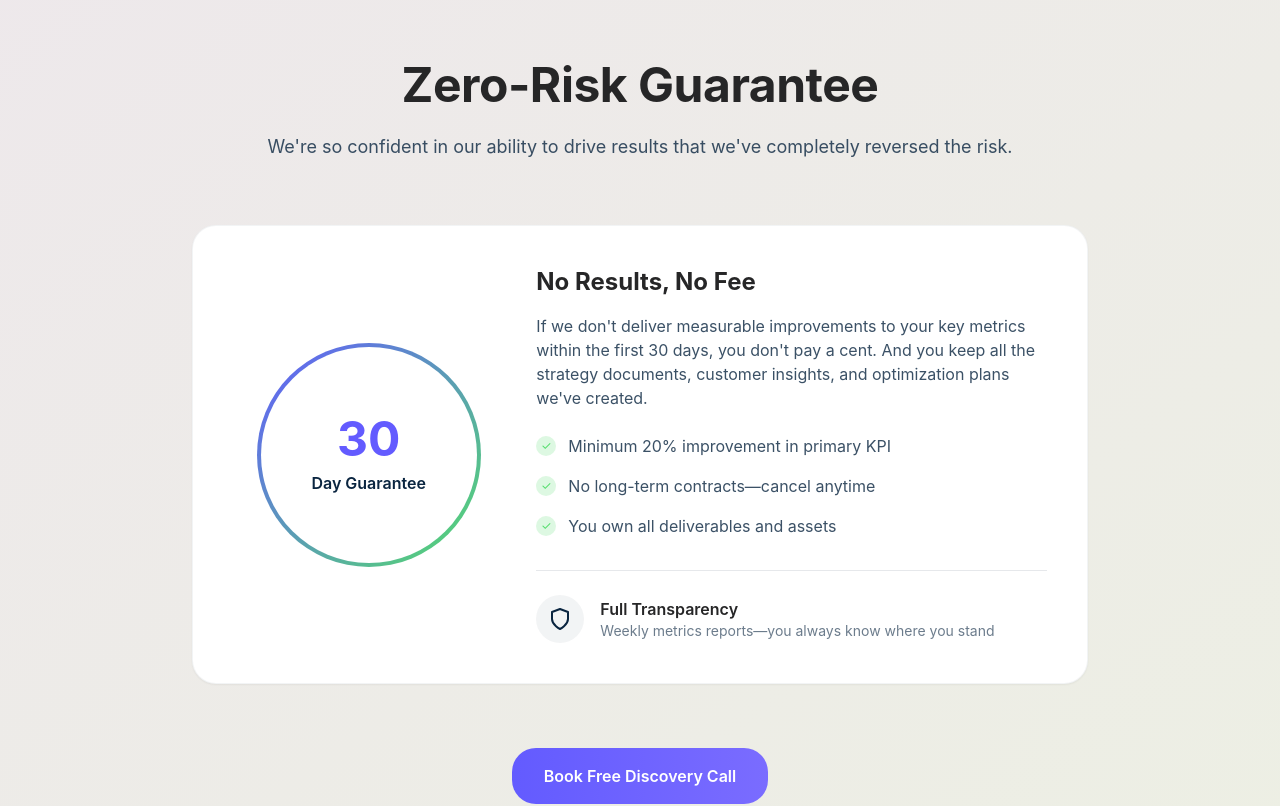
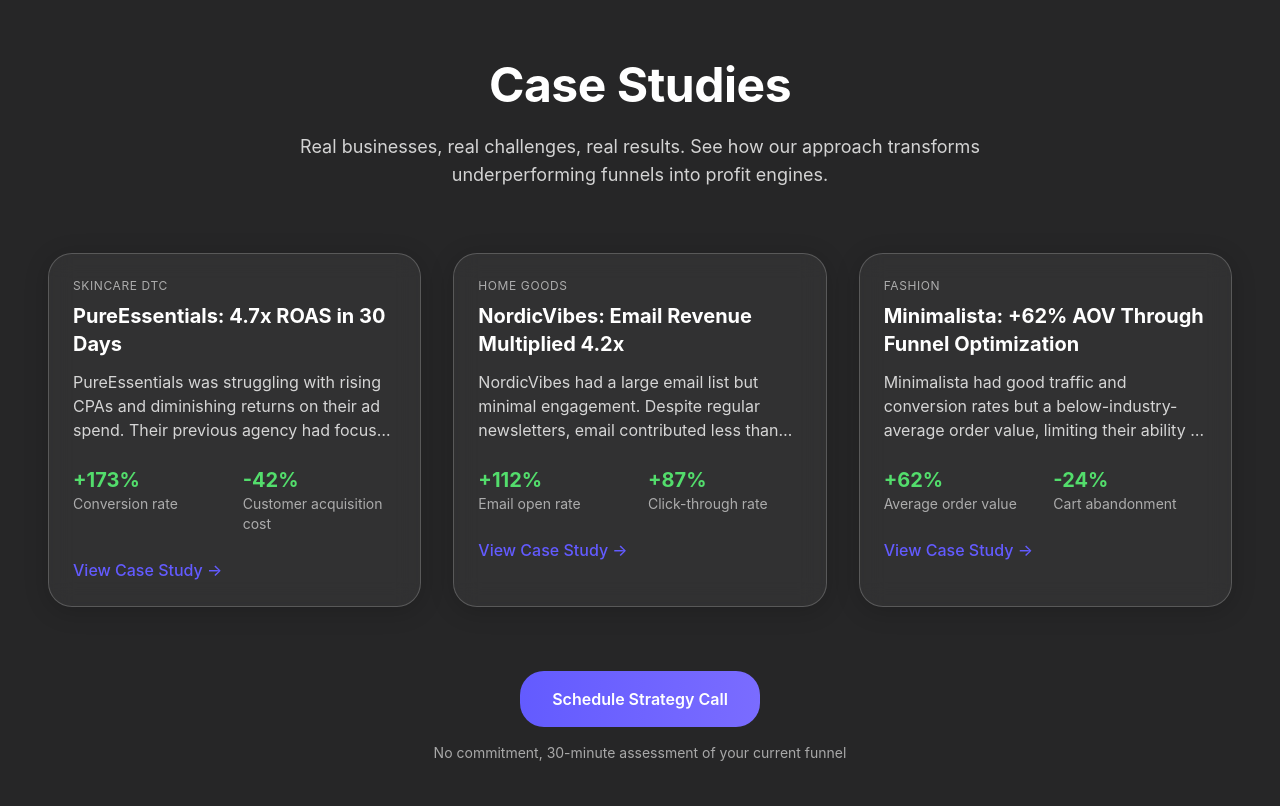
Before and after one commit to datagekko/zentric-digital, a Next.js app: page / in a window 1280 px wide. Shown: the part 7900-8706 px from the top of the page. Built offline with nearby package versions, Linux system fonts and the light colour scheme.

Commit message:
Add Case Studies section to showcase client success stories

```diff
--- /dev/null
+++ b/app/components/sections/CaseStudies.tsx
@@ -0,0 +1,193 @@
+'use client';
+
+import { useState } from 'react';
+import { motion } from 'framer-motion';
+import { useInView } from 'react-intersection-observer';
+
+const CaseStudies = () => {
+  const [ref, inView] = useInView({
+    triggerOnce: true,
+    threshold: 0.1,
+  });
+
+  const [expandedStudy, setExpandedStudy] = useState<number | null>(null);
+
+  const fadeUp = {
+    hidden: { opacity: 0, y: 20 },
+    visible: {
+      opacity: 1,
+      y: 0,
+      transition: {
+        duration: 0.4,
+        ease: [0.16, 1, 0.3, 1]
+      }
+    }
+  };
+
+  // Case studies data - would be fetched from CMS in production
+  const caseStudies = [
+    {
+      id: 1,
+      title: "PureEssentials: 4.7x ROAS in 30 Days",
+      industry: "Skincare DTC",
+      challenge: "PureEssentials was struggling with rising CPAs and diminishing returns on their ad spend. Their previous agency had focused on vanity metrics while true profitability declined.",
+      solution: "We redesigned their acquisition funnel with our Velocity Stack, implementing pre-segmentation on landing pages, behavioral targeting, and AI-optimized email sequences.",
+      results: [
+        { label: "Conversion rate", value: "+173%" },
+        { label: "Customer acquisition cost", value: "-42%" },
+        { label: "ROAS", value: "4.7x" },
+        { label: "Additional monthly profit", value: "+€37K" }
+      ],
+      timeline: "30 days",
+      image: "/images/case-study-1.jpg"
+    },
+    {
+      id: 2,
+      title: "NordicVibes: Email Revenue Multiplied 4.2x",
+      industry: "Home Goods",
+      challenge: "NordicVibes had a large email list but minimal engagement. Despite regular newsletters, email contributed less than 5% of their total revenue.",
+      solution: "We implemented our precision segmentation system, creating behavioral triggers and a dynamic content strategy that delivered personalized messaging based on purchase history and site behavior.",
+      results: [
+        { label: "Email open rate", value: "+112%" },
+        { label: "Click-through rate", value: "+87%" },
+        { label: "Email revenue", value: "4.2x" },
+        { label: "List churn", value: "-38%" }
+      ],
+      timeline: "45 days",
+      image: "/images/case-study-2.jpg"
+    },
+    {
+      id: 3,
+      title: "Minimalista: +62% AOV Through Funnel Optimization",
+      industry: "Fashion",
+      challenge: "Minimalista had good traffic and conversion rates but a below-industry-average order value, limiting their ability to scale profitably with increasing ad costs.",
+      solution: "We rebuilt their product detail pages with dynamic upsell flows and implemented post-purchase upsell sequences that delivered personalized recommendations based on purchase behavior.",
+      results: [
+        { label: "Average order value", value: "+62%" },
+        { label: "Cart abandonment", value: "-24%" },
+        { label: "Customer lifetime value", value: "+41%" },
+        { label: "Profit margin", value: "+18%" }
+      ],
+      timeline: "60 days",
+      image: "/images/case-study-3.jpg"
+    }
+  ];
+
+  const toggleExpanded = (id: number) => {
+    if (expandedStudy === id) {
+      setExpandedStudy(null);
+    } else {
+      setExpandedStudy(id);
+    }
+  };
+
+  return (
+    <section className="py-20 bg-onyx text-white relative">
+      <div ref={ref} className="container mx-auto px-6 md:px-12 relative z-10 max-w-7xl">
+        <motion.div
+          initial="hidden"
+          animate={inView ? "visible" : "hidden"}
+          transition={{ staggerChildren: 0.2 }}
+          className="space-y-16"
+        >
+          <motion.div variants={fadeUp} className="text-center max-w-3xl mx-auto">
+            <h2 className="text-3xl md:text-4xl lg:text-5xl font-bold mb-6">
+              Case Studies
+            </h2>
+            <p className="text-white/80 text-lg">
+              Real businesses, real challenges, real results. See how our approach transforms underperforming funnels into profit engines.
+            </p>
+          </motion.div>
+
+          {/* Case Studies Grid */}
+          <motion.div variants={fadeUp} className="grid grid-cols-1 lg:grid-cols-3 gap-8">
+            {caseStudies.map((study) => (
+              <motion.div
+                key={study.id}
+                className={`glass transition-all duration-300 ease-out overflow-hidden ${
+                  expandedStudy === study.id ? 'lg:col-span-3 lg:grid lg:grid-cols-3 lg:gap-6' : ''
+                }`}
+                layout
+              >
+                {/* Card Header - Always visible */}
+                <div className={`p-6 ${expandedStudy === study.id ? 'lg:col-span-1' : ''}`}>
+                  <div className="text-xs text-white/60 uppercase tracking-wider mb-2">{study.industry}</div>
+                  <h3 className="text-xl font-bold mb-3">{study.title}</h3>
+
+                  {expandedStudy !== study.id && (
+                    <>
+                      <p className="text-white/80 mb-6 line-clamp-3">
+                        {study.challenge}
+                      </p>
+                      <div className="grid grid-cols-2 gap-4 mb-6">
+                        {study.results.slice(0, 2).map((result, idx) => (
+                          <div key={idx}>
+                            <div className="text-mint-green font-bold text-xl">{result.value}</div>
+                            <div className="text-white/60 text-sm">{result.label}</div>
+                          </div>
+                        ))}
+                      </div>
+                    </>
+                  )}
+
+                  <button
+                    onClick={() => toggleExpanded(study.id)}
+                    className="btn-tertiary text-iris-purple hover:text-mint-green transition-colors"
+                  >
+                    {expandedStudy === study.id ? 'View Less' : 'View Case Study'} →
+                  </button>
+                </div>
+
+                {/* Expanded Content */}
+                {expandedStudy === study.id && (
+                  <div className="lg:col-span-2 p-6">
+                    <div className="grid md:grid-cols-2 gap-6">
+                      <div>
+                        <h4 className="text-lg font-semibold mb-2">Challenge</h4>
+                        <p className="text-white/80 mb-6">{study.challenge}</p>
+
+                        <h4 className="text-lg font-semibold mb-2">Solution</h4>
+                        <p className="text-white/80 mb-6">{study.solution}</p>
+
+                        <div className="text-sm text-white/60">
+                          <span className="text-mint-green font-bold">{study.timeline}</span> to implementation
+                        </div>
+                      </div>
+
+                      <div>
+                        <h4 className="text-lg font-semibold mb-4">Results</h4>
+                        <div className="grid grid-cols-2 gap-6">
+                          {study.results.map((result, idx) => (
+                            <div key={idx} className="mb-4">
+                              <div className="text-mint-green font-bold text-2xl">{result.value}</div>
+                              <div className="text-white/60 text-sm">{result.label}</div>
+                            </div>
+                          ))}
+                        </div>
+
+                        <button className="btn-secondary mt-6">
+                          Get Similar Results
+                        </button>
+                      </div>
+                    </div>
+                  </div>
+                )}
+              </motion.div>
+            ))}
+          </motion.div>
+
+          <motion.div variants={fadeUp} className="text-center">
+            <button className="btn-primary">
+              Schedule Strategy Call
+            </button>
+            <p className="text-white/60 text-sm mt-4">
+              No commitment, 30-minute assessment of your current funnel
+            </p>
+          </motion.div>
+        </motion.div>
+      </div>
+    </section>
+  );
+};
+
+export default CaseStudies;
--- a/app/page.tsx
+++ b/app/page.tsx
@@ -9,6 +9,7 @@ import ProofWall from './components/sections/ProofWall';
 import ProcessTimeline from './components/sections/ProcessTimeline';
 import HowWeOperate from './components/sections/HowWeOperate';
 import ComparisonSection from './components/sections/ComparisonSection';
+import CaseStudies from './components/sections/CaseStudies';
 import RiskReversal from './components/sections/RiskReversal';
 import FinalCta from './components/sections/FinalCta';
 import Footer from './components/sections/Footer';
@@ -40,6 +41,7 @@ export default function Home() {
       <ProcessTimeline />
       <HowWeOperate />
       <ComparisonSection />
+      <CaseStudies />
       <RiskReversal />
       <FinalCta />
       <Footer />
```
